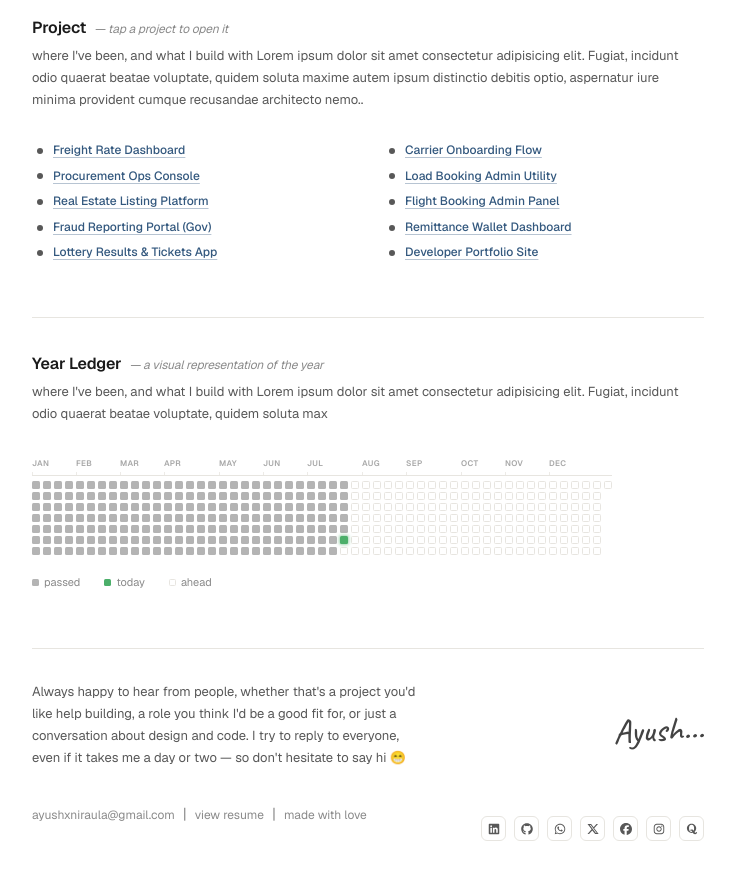
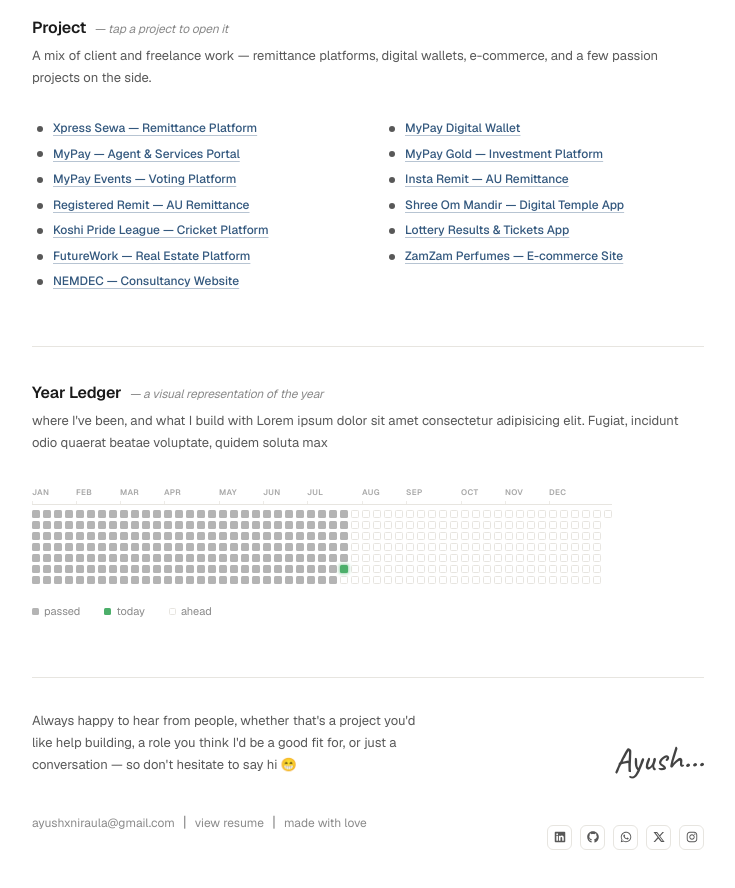
Before and after one commit to ayushxniraula/portfolio, a React (Vite) app: page / in a window 1280 px wide. Shown: the part 1520-2408 px from the top of the page, without its empty margins (272-1007 px from the left). Built offline with nearby package versions, Linux system fonts and the light colour scheme; a web font is replaced by a local one.

Commit message:
minor changes

```diff
--- a/src/components/Contact.tsx
+++ b/src/components/Contact.tsx
@@ -17,21 +17,21 @@
     note: "for anything, really — I reply within a day or two",
   },
   {
-    href: "#",
+    href: "https://wa.me/9861281996",
     icon: <FaWhatsapp aria-hidden="true" focusable="false" />,
     tone: "light",
     name: "WhatsApp",
     note: "quickest way to reach me directly",
   },
   {
-    href: "#",
+    href: "https://www.linkedin.com/in/ayushxniraula/",
     icon: <FaLinkedin aria-hidden="true" focusable="false" />,
     tone: "dark",
     name: "LinkedIn",
     note: "for roles, professional stuff & recs",
   },
   {
-    href: "#",
+    href: "https://github.com/ayushxniraula",
     icon: <FaGithub aria-hidden="true" focusable="false" />,
     tone: "light",
     name: "GitHub",
--- a/src/components/Footer.tsx
+++ b/src/components/Footer.tsx
@@ -15,8 +15,7 @@
           <p className="contact-intro">
             Always happy to hear from people, whether that's a project you'd
             like help building, a role you think I'd be a good fit for, or just
-            a conversation about design and code. I try to reply to everyone,
-            even if it takes me a day or two &mdash; so don't hesitate to say hi
+            a conversation &mdash; so don't hesitate to say hi
             😁
           </p>
           <div className="signature" aria-hidden="true">
@@ -50,7 +49,7 @@
           </div>
           <nav className="socials" aria-label="Social media links">
             <a
-              href="#"
+              href="https://www.linkedin.com/in/ayushxniraula/"
               aria-label="LinkedIn (opens in a new tab)"
               target="_blank"
               rel="noopener"
@@ -58,7 +57,7 @@
               <FaLinkedin aria-hidden="true" focusable="false" />
             </a>
             <a
-              href="#"
+              href="https://github.com/ayushxniraula"
               aria-label="GitHub (opens in a new tab)"
               target="_blank"
               rel="noopener"
@@ -66,15 +65,15 @@
               <FaGithub aria-hidden="true" focusable="false" />
             </a>
            <a
-              href="#"
+  href="https://wa.me/9861281996"
   aria-label="WhatsApp (opens in a new tab)"
   target="_blank"
-              rel="noopener"
+  rel="noopener noreferrer"
 >
   <FaWhatsapp aria-hidden="true" focusable="false" />
 </a>
             <a
-              href="#"
+              href="https://x.com/ayushxniraula"
               aria-label="X, formerly Twitter (opens in a new tab)"
               target="_blank"
               rel="noopener"
@@ -88,30 +87,30 @@
                 <path d="M18.9 2H22l-7.6 8.7L23.3 22h-7.1l-5.6-6.9L4.1 22H1l8.2-9.3L1 2h7.3l5 6.3L18.9 2Zm-1.2 18h1.8L7.4 4H5.5l12.2 16Z" />
               </svg>
             </a>
-            <a
+            {/* <a
               href="#"
               aria-label="Facebook (opens in a new tab)"
               target="_blank"
               rel="noopener"
             >
               <FaFacebook aria-hidden="true" focusable="false" />
-            </a>
+            </a> */}
             <a
-              href="#"
+              href="https://www.instagram.com/the.ayush.niraula/"
               aria-label="Instagram (opens in a new tab)"
               target="_blank"
               rel="noopener"
             >
               <FaInstagram aria-hidden="true" focusable="false" />
             </a>
-            <a
+            {/* <a
               href="#"
               aria-label="Quora (opens in a new tab)"
               target="_blank"
               rel="noopener"
             >
               <FaQuora aria-hidden="true" focusable="false" />
-            </a>
+            </a> */}
           </nav>
         </div>
       </div>
--- a/src/components/Project.tsx
+++ b/src/components/Project.tsx
@@ -121,79 +121,84 @@
           </span>
         </div>
         <div className="section-sub">
-          where I've been, and what I build with Lorem ipsum dolor sit amet
-          consectetur adipisicing elit. Fugiat, incidunt odio quaerat beatae
-          voluptate, quidem soluta maxime autem ipsum distinctio debitis
-          optio, aspernatur iure minima provident cumque recusandae
-          architecto nemo..
+          A mix of client and freelance work — remittance platforms, digital
+          wallets, e-commerce, and a few passion projects on the side.
         </div>
 
         <div className="project-list" role="list" aria-labelledby="projects-heading">
-          <a className="project-link" role="listitem" href="#" target="_blank" rel="noopener" data-preview-color="#33587e" data-preview-label="01">
+          <a className="project-link" role="listitem" href="https://www.xpressewa.com/" target="_blank" rel="noopener" data-preview-color="#33587e" data-preview-label="01">
             <span className="p-dot" aria-hidden="true"></span>
-            <span className="p-name">Freight Rate Dashboard</span>
+            <span className="p-name">Xpress Sewa &mdash; Remittance Platform</span>
             <span className="sr-only"> (opens in a new tab)</span>
             <span className="p-arrow" aria-hidden="true">
               <FaArrowUpRightFromSquare aria-hidden="true" focusable="false" />
             </span>
           </a>
-          <a className="project-link" role="listitem" href="#" target="_blank" rel="noopener" data-preview-color="#5c7e33" data-preview-label="02">
+          <a className="project-link" role="listitem" href="https://customer.mypay.com.np/" target="_blank" rel="noopener" data-preview-color="#5c7e33" data-preview-label="02">
             <span className="p-dot" aria-hidden="true"></span>
-            <span className="p-name">Carrier Onboarding Flow</span>
+            <span className="p-name">MyPay Digital Wallet</span>
             <span className="sr-only"> (opens in a new tab)</span>
             <span className="p-arrow" aria-hidden="true">
               <FaArrowUpRightFromSquare aria-hidden="true" focusable="false" />
             </span>
           </a>
-          <a className="project-link" role="listitem" href="#" target="_blank" rel="noopener" data-preview-color="#7e5c33" data-preview-label="03">
+          <a className="project-link" role="listitem" href="https://mypay.com.np/" target="_blank" rel="noopener" data-preview-color="#7e5c33" data-preview-label="03">
             <span className="p-dot" aria-hidden="true"></span>
-            <span className="p-name">Procurement Ops Console</span>
+            <span className="p-name">MyPay &mdash; Agent &amp; Services Portal</span>
             <span className="sr-only"> (opens in a new tab)</span>
             <span className="p-arrow" aria-hidden="true">
               <FaArrowUpRightFromSquare aria-hidden="true" focusable="false" />
             </span>
           </a>
-          <a className="project-link" role="listitem" href="#" target="_blank" rel="noopener" data-preview-color="#33667e" data-preview-label="04">
+          <a className="project-link" role="listitem" href="https://www.mypaygold.com/" target="_blank" rel="noopener" data-preview-color="#33667e" data-preview-label="04">
             <span className="p-dot" aria-hidden="true"></span>
-            <span className="p-name">Load Booking Admin Utility</span>
+            <span className="p-name">MyPay Gold &mdash; Investment Platform</span>
             <span className="sr-only"> (opens in a new tab)</span>
             <span className="p-arrow" aria-hidden="true">
               <FaArrowUpRightFromSquare aria-hidden="true" focusable="false" />
             </span>
           </a>
-          <a className="project-link" role="listitem" href="#" target="_blank" rel="noopener" data-preview-color="#6e3378" data-preview-label="05">
+          <a className="project-link" role="listitem" href="https://www.mypayevents.com/" target="_blank" rel="noopener" data-preview-color="#6e3378" data-preview-label="05">
             <span className="p-dot" aria-hidden="true"></span>
-            <span className="p-name">Real Estate Listing Platform</span>
+            <span className="p-name">MyPay Events &mdash; Voting Platform</span>
             <span className="sr-only"> (opens in a new tab)</span>
             <span className="p-arrow" aria-hidden="true">
               <FaArrowUpRightFromSquare aria-hidden="true" focusable="false" />
             </span>
           </a>
-          <a className="project-link" role="listitem" href="#" target="_blank" rel="noopener" data-preview-color="#7e3355" data-preview-label="06">
+          <a className="project-link" role="listitem" href="https://instaremit.com.au/" target="_blank" rel="noopener" data-preview-color="#7e3355" data-preview-label="06">
             <span className="p-dot" aria-hidden="true"></span>
-            <span className="p-name">Flight Booking Admin Panel</span>
+            <span className="p-name">Insta Remit &mdash; AU Remittance</span>
             <span className="sr-only"> (opens in a new tab)</span>
             <span className="p-arrow" aria-hidden="true">
               <FaArrowUpRightFromSquare aria-hidden="true" focusable="false" />
             </span>
           </a>
-          <a className="project-link" role="listitem" href="#" target="_blank" rel="noopener" data-preview-color="#3e7e33" data-preview-label="07">
+          <a className="project-link" role="listitem" href="https://registeredremit.com.au/" target="_blank" rel="noopener" data-preview-color="#3e7e33" data-preview-label="07">
             <span className="p-dot" aria-hidden="true"></span>
-            <span className="p-name">Fraud Reporting Portal (Gov)</span>
+            <span className="p-name">Registered Remit &mdash; AU Remittance</span>
             <span className="sr-only"> (opens in a new tab)</span>
             <span className="p-arrow" aria-hidden="true">
               <FaArrowUpRightFromSquare aria-hidden="true" focusable="false" />
             </span>
           </a>
-          <a className="project-link" role="listitem" href="#" target="_blank" rel="noopener" data-preview-color="#7e6b33" data-preview-label="08">
+          <a className="project-link" role="listitem" href="https://shreeommandir.com/" target="_blank" rel="noopener" data-preview-color="#7e6b33" data-preview-label="08">
             <span className="p-dot" aria-hidden="true"></span>
-            <span className="p-name">Remittance Wallet Dashboard</span>
+            <span className="p-name">Shree Om Mandir &mdash; Digital Temple App</span>
             <span className="sr-only"> (opens in a new tab)</span>
             <span className="p-arrow" aria-hidden="true">
               <FaArrowUpRightFromSquare aria-hidden="true" focusable="false" />
             </span>
           </a>
-          <a className="project-link" role="listitem" href="#" target="_blank" rel="noopener" data-preview-color="#33417e" data-preview-label="09">
+          <a className="project-link" role="listitem" href="https://kplt20.org/" target="_blank" rel="noopener" data-preview-color="#33417e" data-preview-label="09">
+            <span className="p-dot" aria-hidden="true"></span>
+            <span className="p-name">Koshi Pride League &mdash; Cricket Platform</span>
+            <span className="sr-only"> (opens in a new tab)</span>
+            <span className="p-arrow" aria-hidden="true">
+              <FaArrowUpRightFromSquare aria-hidden="true" focusable="false" />
+            </span>
+          </a>
+          <a className="project-link" role="listitem" href="https://lotto.rajatshrestha.info.np/" target="_blank" rel="noopener" data-preview-color="#337e70" data-preview-label="10">
             <span className="p-dot" aria-hidden="true"></span>
             <span className="p-name">Lottery Results &amp; Tickets App</span>
             <span className="sr-only"> (opens in a new tab)</span>
@@ -201,9 +206,25 @@
               <FaArrowUpRightFromSquare aria-hidden="true" focusable="false" />
             </span>
           </a>
-          <a className="project-link" role="listitem" href="#" target="_blank" rel="noopener" data-preview-color="#337e70" data-preview-label="10">
+          <a className="project-link" role="listitem" href="https://futureworkrealestate.com/" target="_blank" rel="noopener" data-preview-color="#7e3333" data-preview-label="11">
             <span className="p-dot" aria-hidden="true"></span>
-            <span className="p-name">Developer Portfolio Site</span>
+            <span className="p-name">FutureWork &mdash; Real Estate Platform</span>
+            <span className="sr-only"> (opens in a new tab)</span>
+            <span className="p-arrow" aria-hidden="true">
+              <FaArrowUpRightFromSquare aria-hidden="true" focusable="false" />
+            </span>
+          </a>
+          <a className="project-link" role="listitem" href="https://zamzamperfumes.com.np/" target="_blank" rel="noopener" data-preview-color="#5c337e" data-preview-label="12">
+            <span className="p-dot" aria-hidden="true"></span>
+            <span className="p-name">ZamZam Perfumes &mdash; E-commerce Site</span>
+            <span className="sr-only"> (opens in a new tab)</span>
+            <span className="p-arrow" aria-hidden="true">
+              <FaArrowUpRightFromSquare aria-hidden="true" focusable="false" />
+            </span>
+          </a>
+          <a className="project-link" role="listitem" href="https://nemdec-nepal-client.netlify.app/" target="_blank" rel="noopener" data-preview-color="#7e5533" data-preview-label="13">
+            <span className="p-dot" aria-hidden="true"></span>
+            <span className="p-name">NEMDEC &mdash; Consultancy Website</span>
             <span className="sr-only"> (opens in a new tab)</span>
             <span className="p-arrow" aria-hidden="true">
               <FaArrowUpRightFromSquare aria-hidden="true" focusable="false" />
```
Lines whose indentation alone changed are shown as unchanged.
